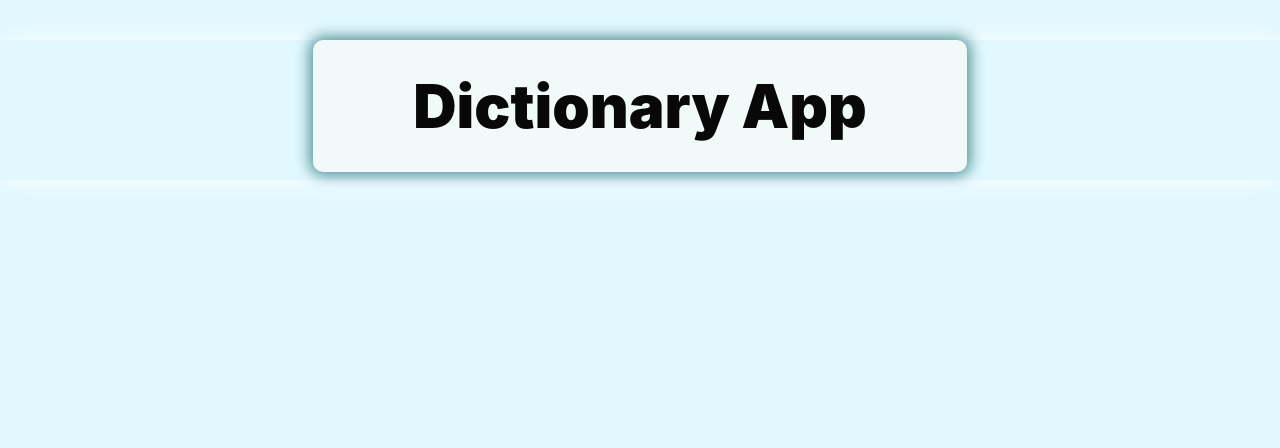
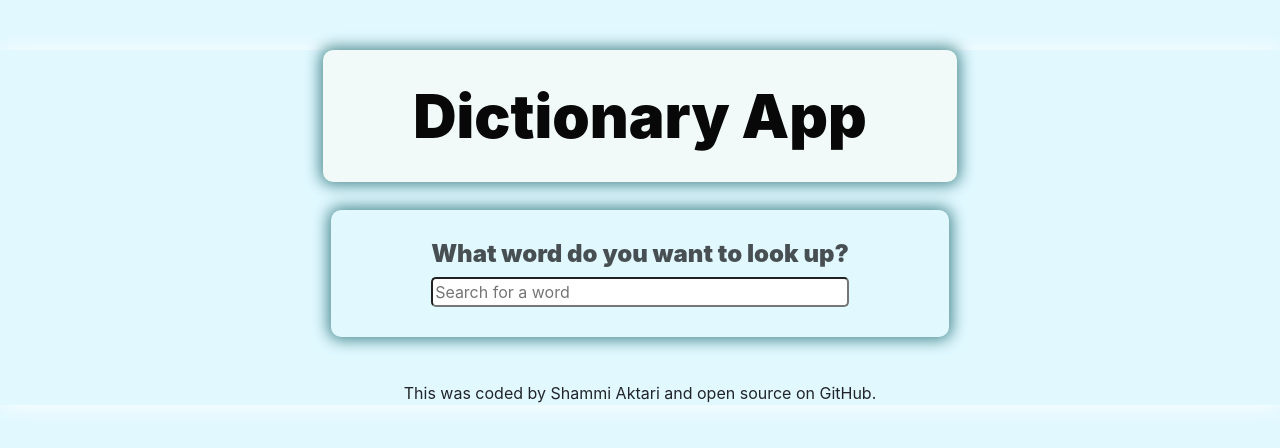
Before and after one commit to ShammiAktari/react-dictionary-app, a React (Create React App) app: page / in a window 1280 px wide. Shown: the top 448 px of the page. Built offline with nearby package versions, Linux system fonts and the light colour scheme.

Commit message:
created new component and added search engine

```diff
--- a/src/App.css
+++ b/src/App.css
@@ -8,7 +8,7 @@
   font-size: 60px;
   font-weight: 900;
   box-shadow: 0px 0px 15px 3px rgb(72, 138, 143);
-  padding: 30px 100px;
+  padding: 30px 90px;
   border-radius: 10px;
 }
 
@@ -16,7 +16,7 @@
 }
 
 .App-header {
-  margin-top: 40px;
+  margin-top: 50px;
   display: flex;
   flex-direction: column;
   align-items: center;
--- a/src/App.js
+++ b/src/App.js
@@ -1,5 +1,6 @@
 import React from "react";
 import './App.css';
+import Dictionay from "./Dictionary";
 
 function App() {
   return (
@@ -7,6 +8,11 @@ function App() {
       <header className="App-header">
         <h1 className=''>Dictionary App</h1>
       </header>
+      <main>
+        <Dictionay />
+      </main>
+      <br/>
+      <footer>This was coded by Shammi Aktari and open source on GitHub.</footer>
     </div>
   );
 }
--- /dev/null
+++ b/src/Dictionary.css
@@ -0,0 +1,28 @@
+.dictionary {
+  display: flex;
+  flex-direction: column;
+  align-items: center;
+  justify-content: center;
+}
+
+.dictionary form {
+  margin-top: 40px;
+  box-shadow: 0px 0px 15px 3px rgb(72, 138, 143);
+  padding: 30px 100px;
+  border-radius: 10px;
+}
+
+.dictionary input {
+  width: 100%;
+  border-radius: 5px;
+}
+
+.dictionary h4 {
+  font-weight: 900;
+  opacity: 0.8;
+}
+@media (prefers-reduced-motion: no-preference) {
+  .dictionary form {
+    margin: 20px 0;
+  }
+}
--- /dev/null
+++ b/src/Dictionary.js
@@ -0,0 +1,26 @@
+import React, { useState } from "react";
+
+import "./Dictionary.css";
+
+export default function Dictionay(){
+    const [keyword, setKeyword] = useState ("");
+
+function search(event){
+    event.preventDefault();
+    alert(`Searching for "${keyword}"`);
+}
+
+function handelKeywordChange(event){
+    setKeyword(event.target.value);
+}
+
+    return(
+        <div className="dictionary">
+            <form onSubmit={search}>
+            <h4>What word do you want to look up?</h4>
+                <input type="search" placeholder="Search for a word" onChange={handelKeywordChange}/>
+
+            </form>
+        </div>
+    );
+}
```
